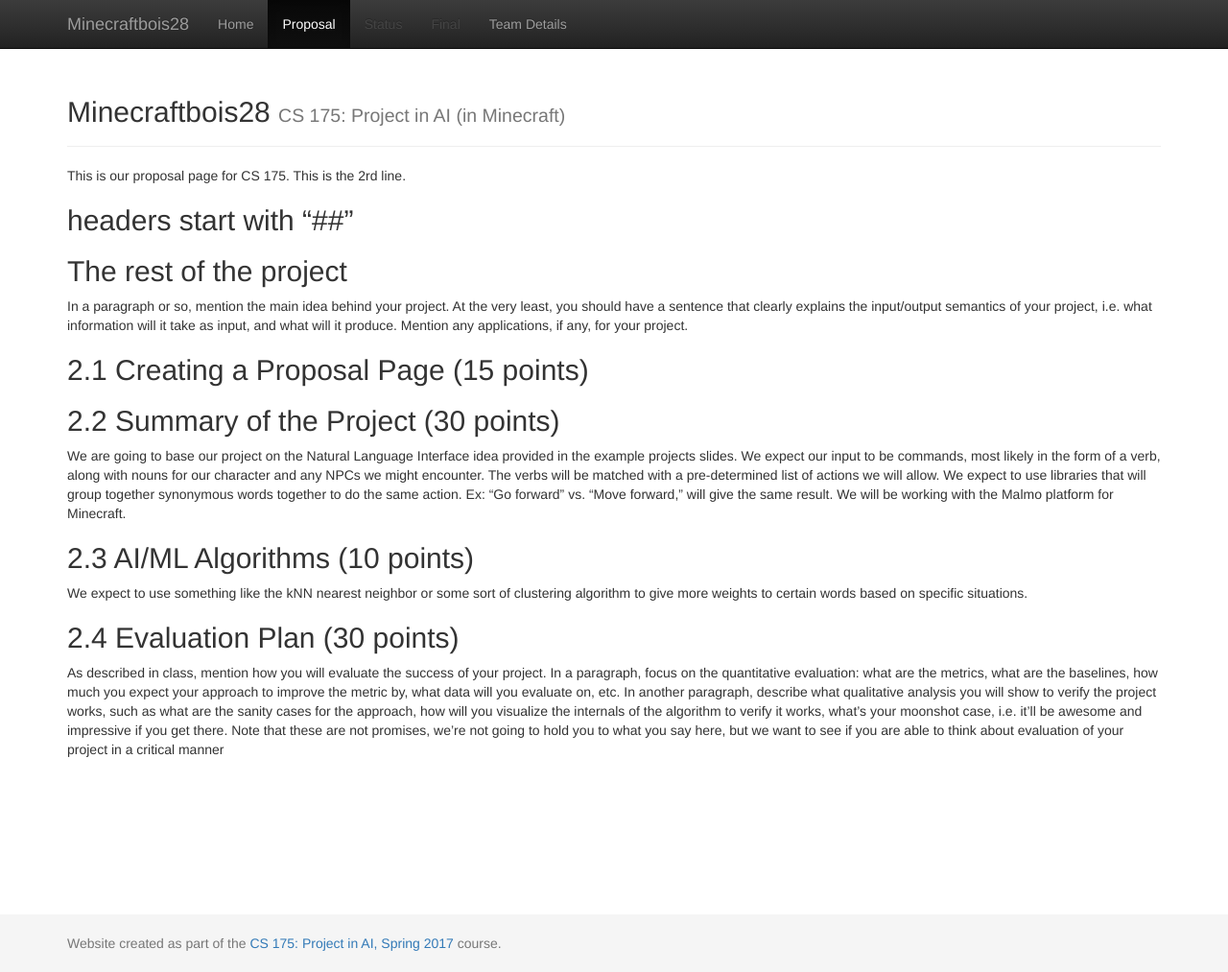
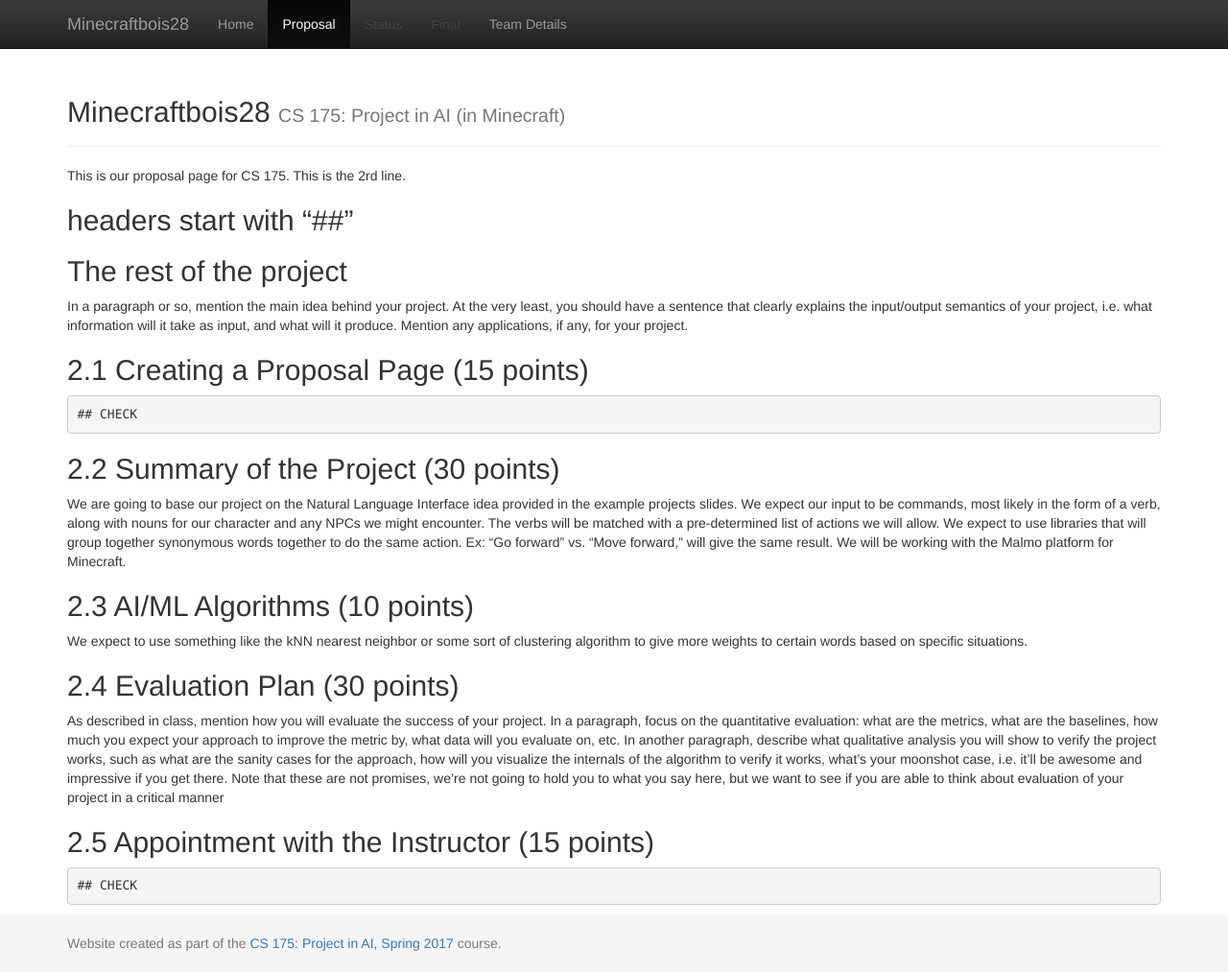
Before and after one commit to paulan94/Chattys-World, a Jekyll site: the page built from docs/proposal.md, in a window 1280 px wide and 1013 px high. Shown: the whole window at 96% size. Built offline with Jekyll 4.4.1, drawn with Linux system fonts in a browser that asks for light colours.

Commit message:
made more edits

```diff
--- a/docs/proposal.md
+++ b/docs/proposal.md
@@ -13,6 +13,7 @@ This is the 2rd line.
 In a paragraph or so, mention the main idea behind your project. At the very least, you should have a sentence that clearly explains the input/output semantics of your project, i.e. what information will it take as input, and what will it produce. Mention any applications, if any, for your project.
 
 ## 2.1 Creating a Proposal Page (15 points)
+	## CHECK
 
 ## 2.2 Summary of the Project (30 points)
 
@@ -26,3 +27,7 @@ We expect to use something like the kNN nearest neighbor or some sort of cluster
 ## 2.4 Evaluation Plan (30 points)
 
 As described in class, mention how you will evaluate the success of your project. In a paragraph, focus on the quantitative evaluation: what are the metrics, what are the baselines, how much you expect your approach to improve the metric by, what data will you evaluate on, etc. In another paragraph, describe what qualitative analysis you will show to verify the project works, such as what are the sanity cases for the approach, how will you visualize the internals of the algorithm to verify it works, what’s your moonshot case, i.e. it’ll be awesome and impressive if you get there. Note that these are not promises, we’re not going to hold you to what you say here, but we want to see if you are able to think about evaluation of your project in a critical manner
+
+
+## 2.5 Appointment with the Instructor (15 points)
+	## CHECK
```
